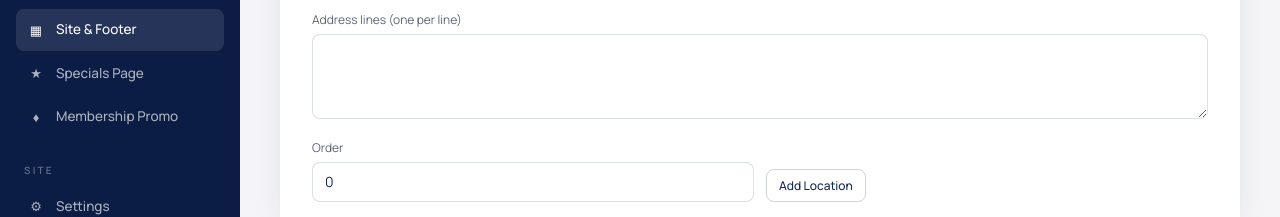
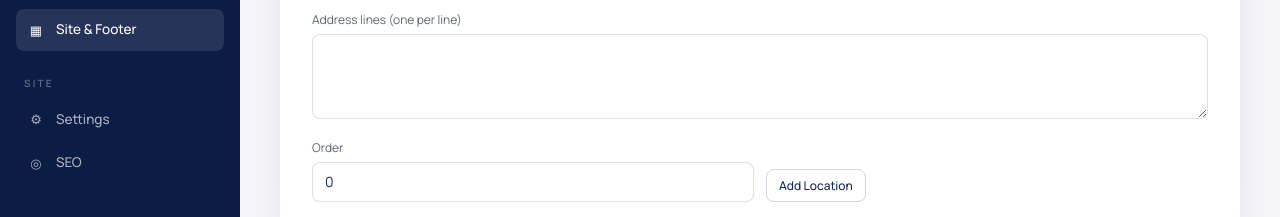
Before and after one commit to shazid25/Savannahskinmed, a Next.js app: page /admin/dashboard/content/site in a window 1280 px wide. Shown: the part 307-524 px from the top of the page. Built offline with nearby package versions, Linux system fonts and the light colour scheme; no server answers; the database is empty; a web font is replaced by a local one.

Commit message:
removed some sections

```diff
--- a/components/admin/AdminSidebar.tsx
+++ b/components/admin/AdminSidebar.tsx
@@ -21,8 +21,7 @@ const sections: NavSection[] = [
     heading: 'Content',
     items: [
       { href: '/admin/dashboard/content/site', label: 'Site & Footer', icon: '▦' },
-      { href: '/admin/dashboard/content/specials', label: 'Specials Page', icon: '★' },
-      { href: '/admin/dashboard/content/membership', label: 'Membership Promo', icon: '♦' },
+
     ],
   },
   {
```
